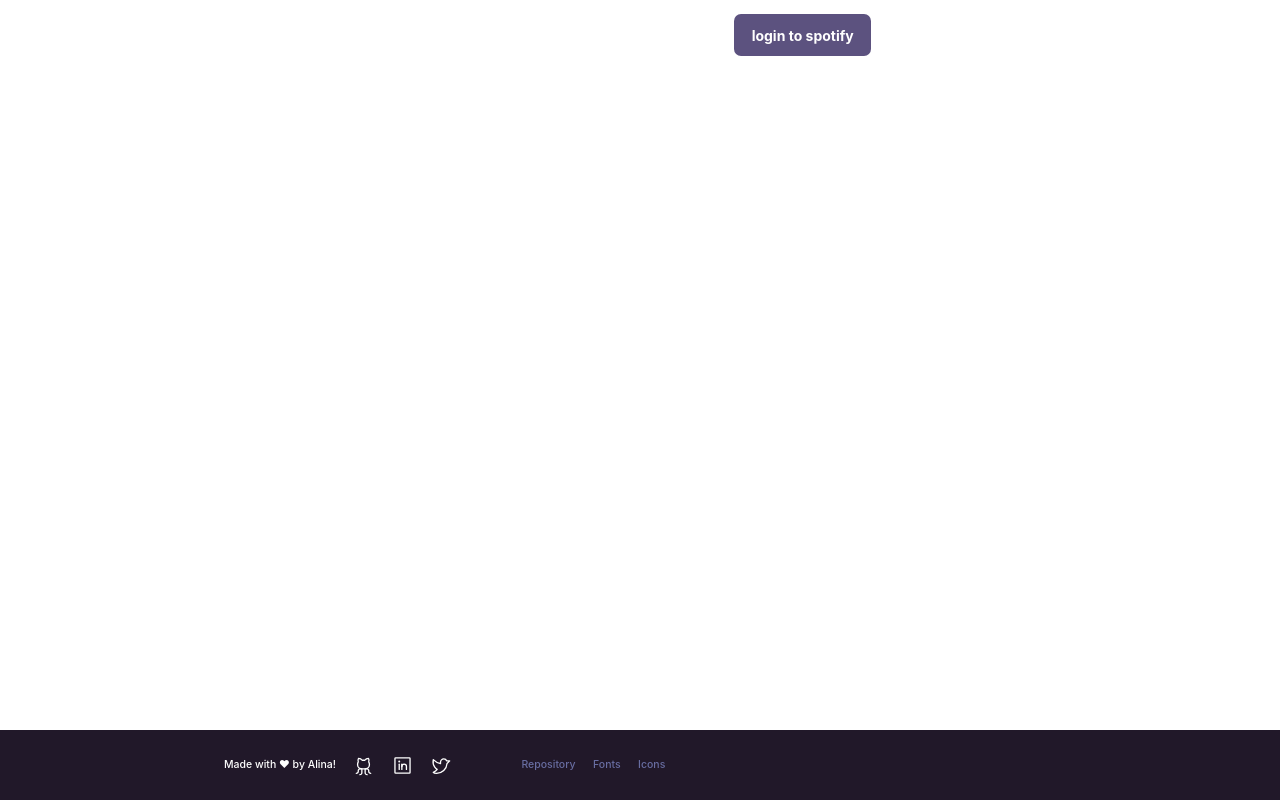
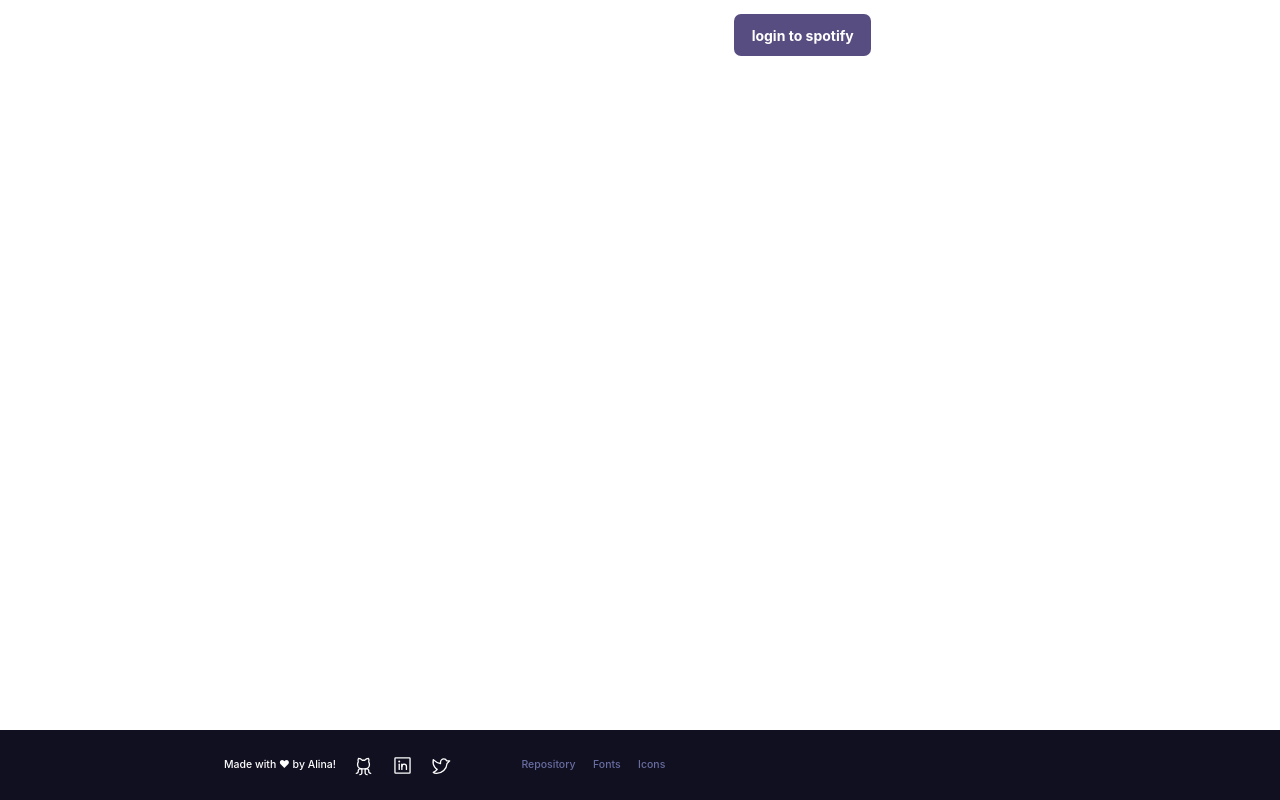
Before and after one commit to mlkywy/songshuttle, a React (Create React App) app: page / in a window 1280 px wide. Built offline with nearby package versions, Linux system fonts and the light colour scheme.

Commit message:
fix dark theme

```diff
--- a/src/index.css
+++ b/src/index.css
@@ -21,9 +21,9 @@
   .theme-dark {
     --main-text: #ffffff;
     --alternate-text: #000000;
-    --primary: #211829;
+    --primary: #111021;
     --secondary: #38334f;
-    --accent: #5c527f;
+    --accent: #584d80;
     --highlight: #686da1;
 
     background: radial-gradient(
```
